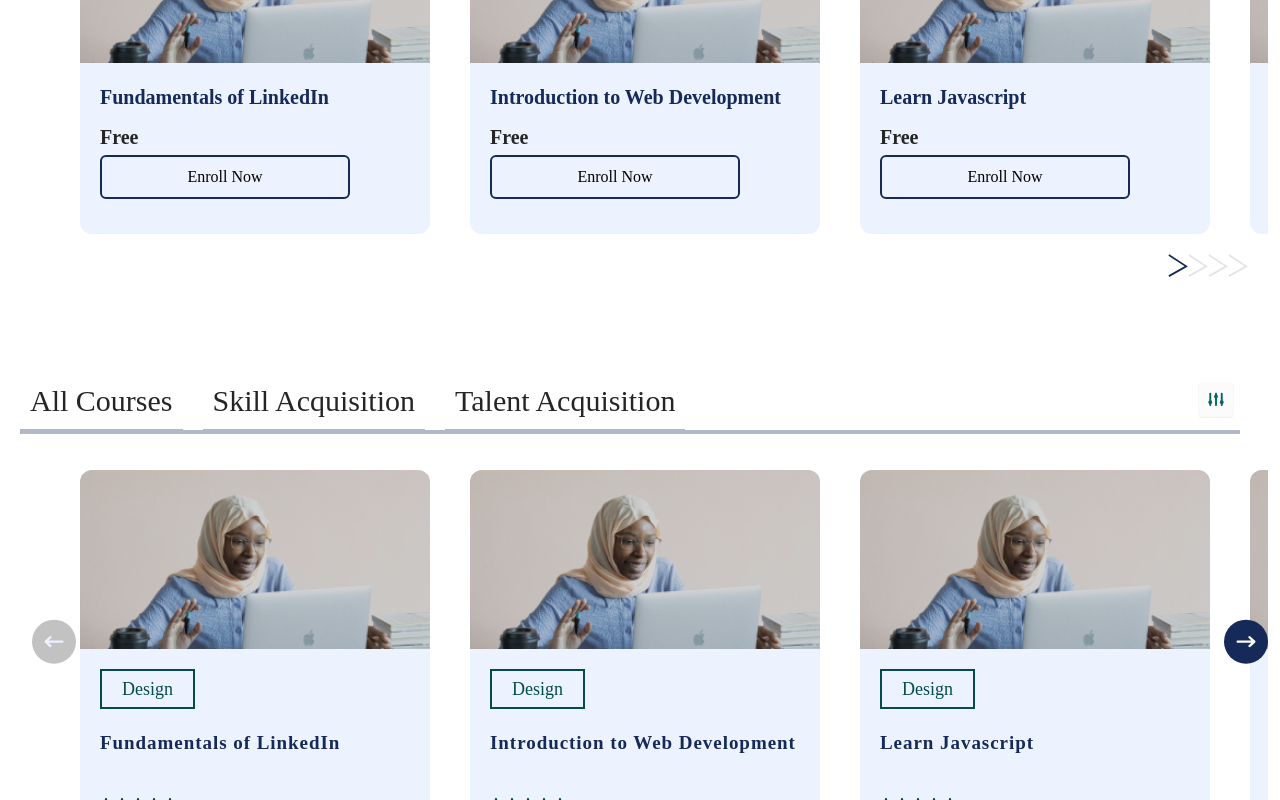
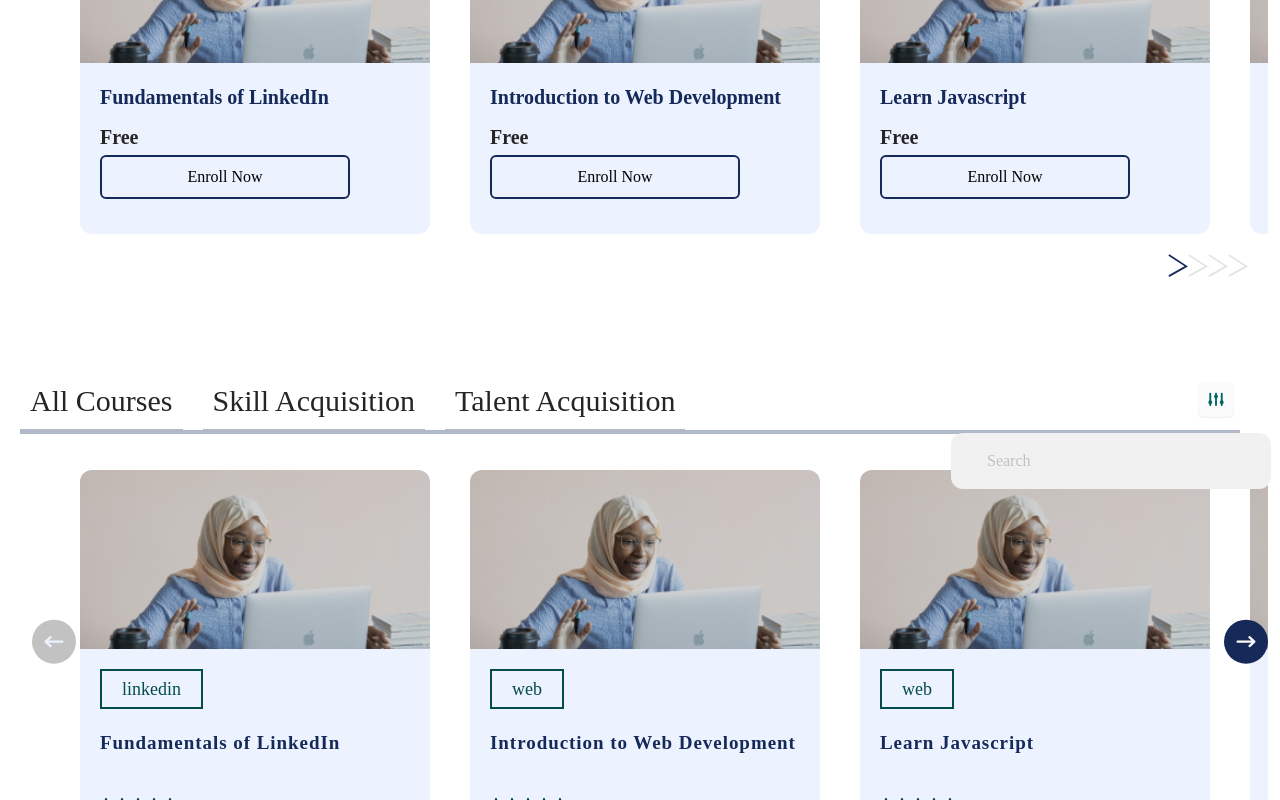
Before and after one commit to Balsuni/bals-university, a Next.js app: page /courses in a window 1280 px wide. Both pictures are taken after a click on the picture 1160 px from the left and 2007 px from the top of the page. Shown: the part 1607-2407 px from the top of the page. Built offline with nearby package versions, Linux system fonts and the light colour scheme; some icons are missing.

Commit message:
chore:fixed filter and search styling and worked on filtering

```diff
--- a/src/components/courses/cards.tsx
+++ b/src/components/courses/cards.tsx
@@ -1,4 +1,4 @@
-import React from "react";
+import React, { useState } from "react";
 import Link from "next/link";
 
 const coursesCard = [
@@ -248,10 +248,10 @@ const coursesCardSmallData = [
   },
 ];
 
-const coursesCardMediumData = [
+export const coursesCardMediumData = [
   {
     id: 1,
-    category: "Design",
+    category: "linkedin",
     imageSrc: "/assets/courses_1.jpg",
     courseTitle: "Fundamentals of LinkedIn",
     ratings: [
@@ -278,7 +278,7 @@ const coursesCardMediumData = [
   },
   {
     id: 2,
-    category: "Design",
+    category: "web",
     imageSrc: "/assets/courses_1.jpg",
     courseTitle: "Introduction to Web Development",
     ratings: [
@@ -305,7 +305,7 @@ const coursesCardMediumData = [
   },
   {
     id: 3,
-    category: "Design",
+    category: "web",
     imageSrc: "/assets/courses_1.jpg",
     courseTitle: "Learn Javascript",
     ratings: [
@@ -332,7 +332,7 @@ const coursesCardMediumData = [
   },
   {
     id: 4,
-    category: "Design",
+    category: "cyber-security",
     imageSrc: "/assets/courses_1.jpg",
     courseTitle: "Fundamentals of Cyber Security",
     ratings: [
@@ -359,7 +359,7 @@ const coursesCardMediumData = [
   },
   {
     id: 5,
-    category: "Design",
+    category: "web",
     imageSrc: "/assets/courses_1.jpg",
     courseTitle: "Data Structures",
     ratings: [
@@ -386,7 +386,7 @@ const coursesCardMediumData = [
   },
   {
     id: 6,
-    category: "Design",
+    category: "web",
     imageSrc: "/assets/courses_1.jpg",
     courseTitle: "Algorithms",
     ratings: [
@@ -413,7 +413,7 @@ const coursesCardMediumData = [
   },
   {
     id: 7,
-    category: "Design",
+    category: "mobile",
     imageSrc: "/assets/courses_1.jpg",
     courseTitle: "Mobile Development",
     ratings: [
@@ -440,7 +440,7 @@ const coursesCardMediumData = [
   },
   {
     id: 8,
-    category: "Design",
+    category: "game",
     imageSrc: "/assets/courses_1.jpg",
     courseTitle: "Game Development",
     ratings: [
@@ -467,7 +467,7 @@ const coursesCardMediumData = [
   },
   {
     id: 9,
-    category: "Design",
+    category: "programming",
     imageSrc: "/assets/courses_1.jpg",
     courseTitle: "Learn C",
     ratings: [
@@ -494,7 +494,7 @@ const coursesCardMediumData = [
   },
   {
     id: 10,
-    category: "Design",
+    category: "programming",
     imageSrc: "/assets/courses_1.jpg",
     courseTitle: "Learn C++",
     ratings: [
@@ -521,7 +521,7 @@ const coursesCardMediumData = [
   },
   {
     id: 11,
-    category: "Design",
+    category: "programming",
     imageSrc: "/assets/courses_1.jpg",
     courseTitle: "Learn Python",
     ratings: [
@@ -548,10 +548,32 @@ const coursesCardMediumData = [
   },
 ];
 
-export const CoursesCardMedium = () => {
+export const CoursesCardMedium = (props: any) => {
+  const [filterTextValue, setFilterTextValue] = useState("All");
+
+  const filteredCoursesList = coursesCardMediumData.filter((item) => {
+    if (filterTextValue === "Linkedin") {
+      return item.category === "linkedin";
+    } else if (filterTextValue === "Web Development") {
+      return item.category === "web";
+    } else if (filterTextValue === "Game Development") {
+      return item.category === "game";
+    } else if (filterTextValue === "Cyber Security") {
+      return item.category === "cyber-security";
+    } else if (filterTextValue === "Programming Languages") {
+      return item.category === "programming";
+    } else {
+      return true;
+    }
+  });
+
+  const onFilterValueSelected = (filterValue: any) => {
+    setFilterTextValue(filterValue);
+  };
+
   return (
     <div className="flex flex-row gap-[22px] sm:gap-[40px]">
-      {coursesCardMediumData.map((data) => {
+      {filteredCoursesList.map((data) => {
         return (
           <Link
             href={{
@@ -584,7 +606,7 @@ export const CoursesCardMedium = () => {
                   alt=""
                 />
               </div>
-              <h1 className="py-1 px-5 ml-5 mt-5 text-lg font-normal text-cyan1-800 border-[2px]  border-cyan1-800 w-[95px] ">
+              <h1 className="py-1 px-5 ml-5 mt-5 text-lg font-normal text-cyan1-800 border-[2px]  border-cyan1-800 w-fit ">
                 {data.category}
               </h1>
               <h1 className="text-darkblue-500 ml-5 text-[19px] font-bold tracking-wider h-[60px]  mt-5">
--- a/src/pages/courses/index.tsx
+++ b/src/pages/courses/index.tsx
@@ -7,6 +7,7 @@ import FreeCoursesGallery from "@/components/courses/freeCoursesGallery";
 import Faq from "@/components/ui/faq";
 import Image from "next/image";
 import { CloseSquare } from "iconsax-react";
+import { coursesCardMediumData } from "../../components/courses/cards";
 
 const SearchCourses = () => {
   const [openSearch, setOpenSearch] = useState(false);
@@ -49,7 +50,7 @@ const SearchCourses = () => {
       </li>
       <div ref={mainMenuRef}>
         {openSearch && (
-          <main className="absolute z-30 rounded-xl pl-3 py-3 h-[230px] w-[310px] sm:w-[320px] top-[680px] sm:top-[630px] md:top-[550px] lg:top-[650px]  -ml-[215px] md:-ml-[250px] text-darkblue-500 bg-gray-200  ">
+          <main className="absolute z-30 rounded-xl pl-2 py-2 h-[auto] w-[310px] sm:w-[320px] top-[3380px] sm:top-[3385px] md:top-[2700px] lg:top-[2040px] xl:top-[2090px] -ml-[210px] md:-ml-[200px] text-darkblue-500 bg-gray-200">
             <div className="flex flex-row items-center">
               {/* <img
                 className="w-[15px] absolute ml-1 pointer-events-none"
@@ -73,7 +74,30 @@ const SearchCourses = () => {
   );
 };
 
-const FilterCourses = () => {
+const FilterCourses = (props: any) => {
+  const [filterTextValue, setFilterTextValue] = useState("All");
+
+  const filteredCoursesList = coursesCardMediumData.filter((item) => {
+    if (filterTextValue === "Linkedin") {
+      return item.category === "linkedin";
+    } else if (filterTextValue === "Web Development") {
+      return item.category === "web";
+    } else if (filterTextValue === "Game Development") {
+      return item.category === "game";
+    } else if (filterTextValue === "Cyber Security") {
+      return item.category === "cyber-security";
+    } else if (filterTextValue === "Programming Languages") {
+      return item.category === "programming";
+    } else {
+      return true;
+    }
+  });
+
+  const onFilterValueSelected = (filterValue: any) => {
+    setFilterTextValue(filterValue);
+
+  };
+
   const [openFilter, setOpenFilter] = useState(false);
 
   const toggleFilter = () => {
@@ -114,13 +138,19 @@ const FilterCourses = () => {
       </li>
       <div ref={mainMenuRef}>
         {openFilter && (
-          <main className="absolute z-30 rounded-xl pl-5 py-5 h-[auto] w-[310px] sm:w-[320px] top-[2090px] sm:top-[2090px] md:top-[2090px] lg:top-[2090px] -ml-[260px] md:-ml-[250px] text-darkblue-500 bg-gray-200  ">
-            <div className="flex flex-col items-start gap-8">
-              <h2>Search Engine Optimization (SEO)</h2>
-              <h2>Social Media Management (SMM)</h2>
-              <h2>Search Engine Optimization (SEO)</h2>
-              <h2>Social Media Management (SMM)</h2>
-            </div>
+          <main className="absolute z-30 rounded-xl pl-2 py-2 h-[50px] w-[200px] right-0 mr-7 sm:mr-16 md:mr-22 lg:mr-5 text-darkblue-500 bg-gray-200  ">
+            <select
+              onChange={onFilterValueSelected}
+              className="w-[160px] h-[30px] pl-3 my-auto"
+            >
+              <option>All</option>
+              <option>Linkedin</option>
+              <option>Web Develoment</option>
+              <option>Game Development</option>
+              <option>Cyber Security</option>
+              <option>Mobile Development</option>
+              <option>Programming Languages</option>
+            </select>
           </main>
         )}
       </div>
@@ -293,13 +323,13 @@ const courses = () => {
                 {/* <img src="/assets/search-icon.svg" alt="search" /> */}
                 <SearchCourses />
                 {/* <img src="/assets/sort-by-icon.svg" alt="sort" /> */}
-                <FilterCourses />
+                <FilterCourses  />
               </div>
             </div>
           </div>
 
           <div className="items-center ml-5 lg:ml-20 mr-3">
-            <CourseGallery />
+            <CourseGallery  />
             <div className="flex gap-3">
               <p className="text-darkblue-500 text-lg font-semibold tracking-wider">
                 See More
```
